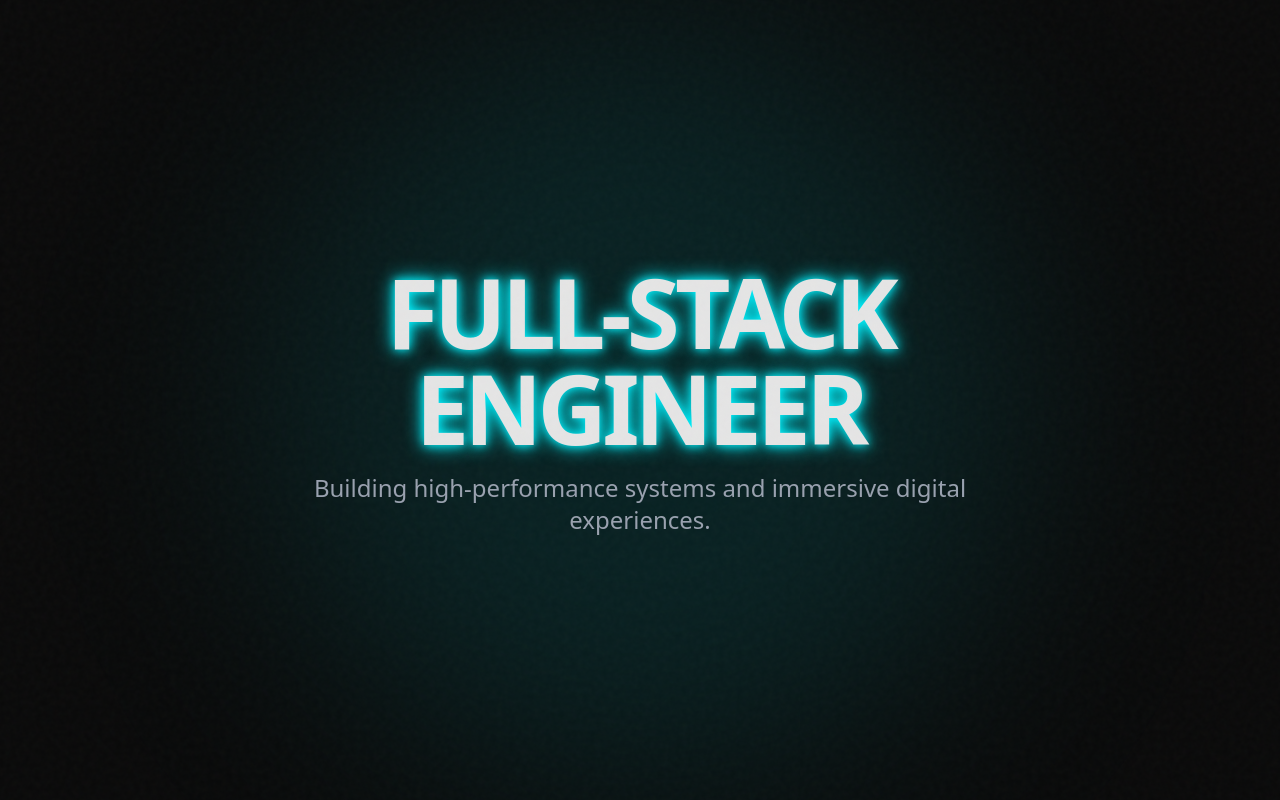
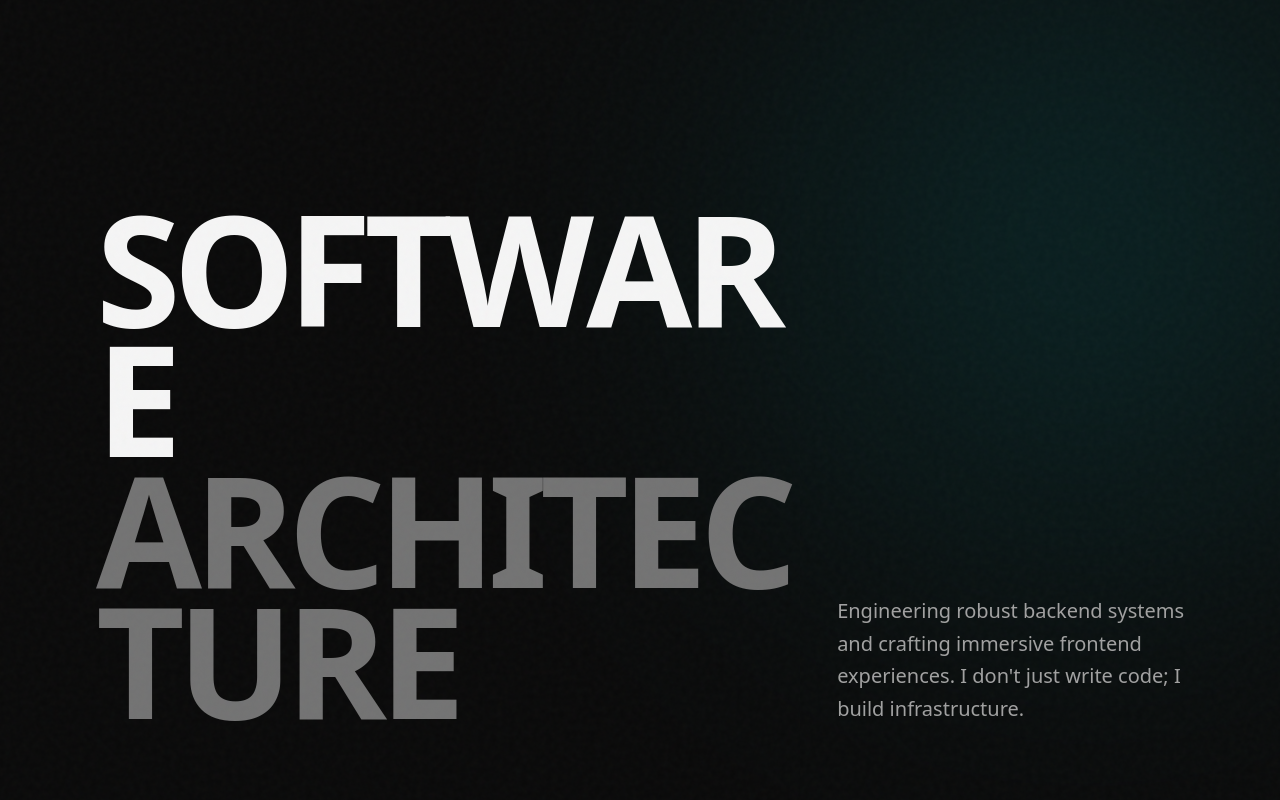
Before and after one commit to DPanvish/Portfolio-Scroll, a Next.js app: page / in a window 1280 px wide. Shown: the top 800 px of the page. Built offline with nearby package versions, Linux system fonts and the light colour scheme.

Commit message:
feat: Kinetic Typography & Asymmetry in the Hero

```diff
--- a/components/Hero.tsx
+++ b/components/Hero.tsx
@@ -1,16 +1,77 @@
+"use client";
+
+import { useEffect, useRef } from "react";
+import gsap from "gsap";
+import SplitType from "split-type";
+
 export default function Hero() {
+  const headlineRef = useRef<HTMLHeadingElement>(null);
+  const subtextRef = useRef<HTMLParagraphElement>(null);
+  const containerRef = useRef<HTMLElement>(null);
+
+  useEffect(() => {
+    if (!headlineRef.current || !subtextRef.current) return;
+
+    const splitHeadline = new SplitType(headlineRef.current, { types: 'lines,chars' });
+    const splitSubtext = new SplitType(subtextRef.current, { types: 'lines' });
+
+    gsap.set(splitHeadline.chars, { y: 100, opacity: 0 });
+    gsap.set(splitSubtext.lines, { y: 20, opacity: 0 });
+
+    const tl = gsap.timeline({ defaults: { ease: "power4.out" } });
+
+    tl.to(splitHeadline.chars, {
+      y: 0,
+      opacity: 1,
+      duration: 1.2,
+      stagger: 0.02,
+      delay: 0.2,
+    })
+    .to(splitSubtext.lines, {
+      y: 0,
+      opacity: 1,
+      duration: 1,
+      stagger: 0.1,
+    }, "-=0.8");
+
+    return () => {
+      splitHeadline.revert();
+      splitSubtext.revert();
+      tl.kill();
+    };
+  }, []);
+
   return (
-    <section className="relative min-h-screen flex flex-col items-center justify-center px-6 overflow-hidden">
-      {/* Background ambient glow */}
-      <div className="absolute top-1/2 left-1/2 -translate-x-1/2 -translate-y-1/2 w-[60vw] h-[60vw] bg-accent-blue/10 blur-[120px] rounded-full pointer-events-none" />
+    <section ref={containerRef} className="relative min-h-screen flex flex-col justify-center px-6 md:px-12 lg:px-24 overflow-hidden">
 
-      <div className="z-10 text-center">
-        <h1 className="text-5xl md:text-8xl font-black uppercase tracking-tighter mb-4 text-glow">
-          Full-Stack <br /> Engineer
-        </h1>
-        <p className="text-lg md:text-2xl text-gray-400 max-w-2xl mx-auto">
-          Building high-performance systems and immersive digital experiences.
-        </p>
+      {/* Dynamic Ambient Lighting - Offset to the top right */}
+      <div className="absolute top-[-10%] right-[-10%] w-[50vw] h-[50vw] rounded-full bg-accent-blue/10 blur-[140px] pointer-events-none mix-blend-screen" />
+
+      <div className="z-10 w-full max-w-7xl mx-auto flex flex-col lg:flex-row justify-between items-end gap-12 lg:gap-0 mt-32">
+
+        {/* Left side: Massive Typography */}
+        <div className="w-full lg:w-2/3">
+          <h1
+            ref={headlineRef}
+            className="text-[12vw] leading-[0.85] font-black uppercase tracking-tighter text-neutral-100"
+            style={{ clipPath: 'polygon(0 0, 100% 0, 100% 100%, 0% 100%)' }}
+          >
+            Software
+            <br />
+            <span className="text-neutral-500">Architecture</span>
+          </h1>
+        </div>
+
+        {/* Right side: Asymmetric Subtext */}
+        <div className="w-full lg:w-1/3 flex justify-end">
+          <p
+            ref={subtextRef}
+            className="text-lg md:text-xl text-neutral-400 max-w-sm text-right lg:text-left leading-relaxed font-light"
+          >
+            Engineering robust backend systems and crafting immersive frontend experiences. I don't just write code; I build infrastructure.
+          </p>
+        </div>
+
       </div>
     </section>
   );
```
